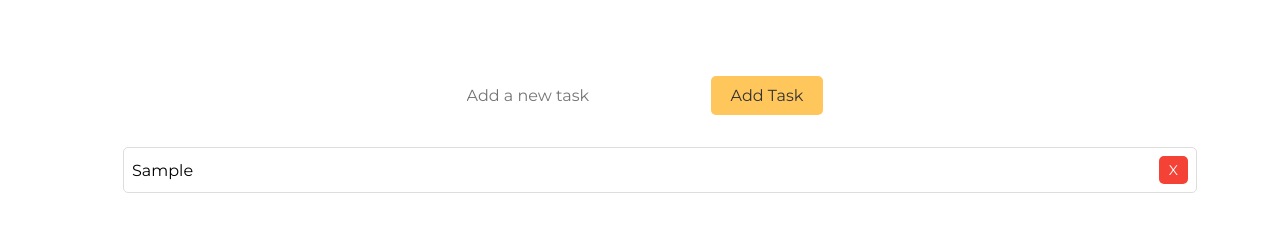
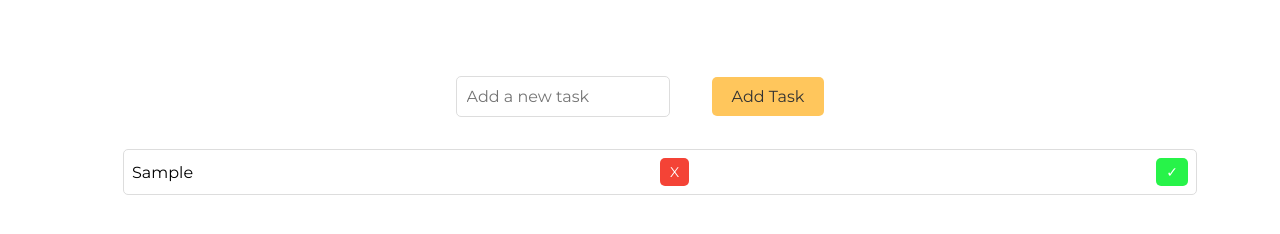
Before and after one commit to e-Ash1/to-do, a plain HTML site: page index.html in a window 1280 px wide. Both pictures are taken after typing "Sample" into the empty fields and a click on the input "Add Task". Drawn offline with Linux system fonts and the light colour scheme; a web font is replaced by a local one.

Commit message:
Version 0.4
-Added checkmark design alongside remove button
-Created outline around New-text input

***Design bug with the checkmark not evenly being space, in relation, to <li> elements

```diff
--- a/main.js
+++ b/main.js
@@ -16,11 +16,16 @@ taskForm.addEventListener('submit', function(event) {
         const newTask = document.createElement('li');
         const taskText = document.createElement('span');
         const removeButton = document.createElement('button');
+        const completeButton=document.createElement('button');
+        removeButton.className='btn--remove';
+        completeButton.className='btn--complete';
 
             taskText.textContent = taskValue;
+            completeButton.textContent= '\u2713';
             removeButton.textContent = 'X';
             newTask.appendChild(taskText);
             newTask.appendChild(removeButton);
+            newTask.appendChild(completeButton);
             taskList.appendChild(newTask);
             taskInput.value = ''; // clear the input field
             tasks.push(taskValue); // add new task to the array
@@ -41,11 +46,16 @@ for (let i = 0; i < tasks.length; i++) {
     const newTask = document.createElement('li');
     const taskText = document.createElement('span');
     const removeButton = document.createElement('button');
+    const completeButton = document.createElement('button');
+    removeButton.className='btn--remove';
+    completeButton.className='btn--complete';
 
     taskText.textContent = tasks[i]; //Creates a new <span> element for every item update
+    completeButton.textContent= '\u2713';
     removeButton.textContent = 'X'; //Creates a new <button> element for every 'task' item
     newTask.appendChild(taskText); //Attaches 'task' item to <li> element on index.html
     newTask.appendChild(removeButton);  //Attaches 'removeButton' to every <li> element on index.html
+    newTask.appendChild(completeButton); //Attaches 'completeButton' to every <li> element on index.html
     taskList.appendChild(newTask); //Attaches <li> element to <ul> element on index
 
     removeButton.addEventListener('click', function(){
--- a/style.css
+++ b/style.css
@@ -31,8 +31,8 @@
     }
 
     input[type="text"]{
-
-        border: none;
+    border: none;
+    border: 1px solid #ddd;
     border-radius: 5px;
     padding: 10px;
     margin-right: 10px;
@@ -41,8 +41,7 @@
     }
 
     input[type="submit"]{
-
-        background-color: #ffc65c;
+    background-color: #ffc65c;
     color: #333333;
     border: none;
     border-radius: 5px;
@@ -73,8 +72,7 @@
         background-color: #F5F5F5;
     }
 
-  button {
-
+  .btn--remove {
     background-color: #f44336;
     color: white;
     border: none;
@@ -85,6 +83,22 @@
     transition:background-color 0.2s ease-in;
   }
 
-  button:hover{
+
+  .btn--remove:hover{
     background-color:#ee2516
   }
+
+  .btn--complete{
+    background-color: #27f349;
+    color: white;
+    border: none;
+    border-radius: 5px;
+    padding: 5px 10px;
+    cursor: pointer;
+    font-size: 14px;
+    transition:background-color 0.2s ease-in;
+  }
+
+  .btn--complete:hover{
+    background-color:#10f235;
+  }
```
Also changed, not shown: index.html (+1 -0 lines).
